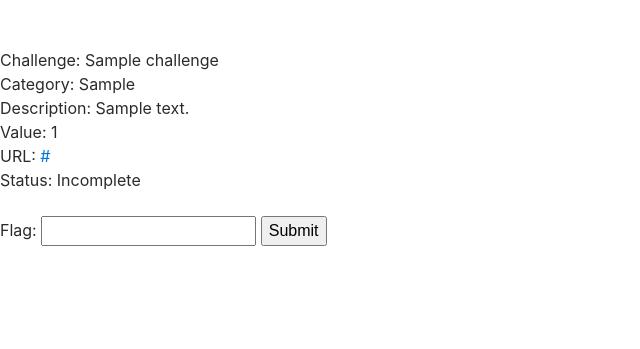
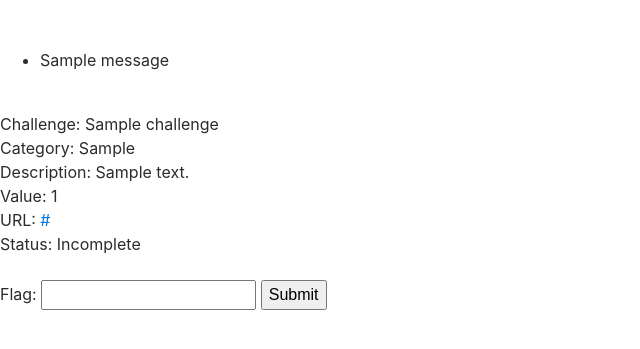
Before and after one commit to OpenToAllCTF/OTA-University, a Django app: template ota_university/ctf_framework/templates/challenge/show.html in a window 1280 px wide. Shown: the part 106-455 px from the top of the page, without its empty margins (0-640 px from the left). Run offline with Django 3.2, Linux system fonts and the light colour scheme; the template is opened without the code that fills it: values that come from a table or form of the project are taken from there, others are empty; tables that the repository leaves empty hold one stand-in row (values such as "Sample post"); one stand-in notice (Sample message) is shown; parts of the project's set-up code (start-up, migrations or seed data) failed here and were passed over; some libraries are stand-ins or nearby versions.

Commit message:
Challenge #submit now redirects to #show. Django message system implemented. Logo URL updated.

```diff
--- a/ota_university/ctf_framework/templates/challenge/show.html
+++ b/ota_university/ctf_framework/templates/challenge/show.html
@@ -3,6 +3,16 @@
     {% if message %}
         {{ message }}<br><br><br>
     {% endif %}
+
+    {% if messages %}
+        <ul class="messages">
+            {% for message in messages %}
+                <li class="{{ message.tags }}">{{ message }}</li>
+            {% endfor %}
+        </ul>
+        <br>
+    {% endif %}
+
 
     Challenge: {{ challenge.name }}<br>
     Category: {{ challenge.category }}<br>
@@ -14,6 +24,7 @@
         Completed
     {% else %}
         Incomplete<br><br>
+
         <form action="{% url 'ctf_framework:challenge#submit' challenge.id %}" method="POST">
             {% csrf_token %}
             <label>Flag:
@@ -21,6 +32,7 @@
             </label>
             <input type="submit" value="Submit">
         </form>
+
     {% endif %}
 
 {% endblock %}
--- a/ota_university/ctf_framework/templates/layouts/base.html
+++ b/ota_university/ctf_framework/templates/layouts/base.html
@@ -15,7 +15,7 @@
 
 <body>
 <nav class="navbar navbar-expand-lg navbar-light bg-light">
-    <a class="navbar-brand" href="#"><img height="42" width="42" src="{% static "img/ota_logo.png" %}"/> University</a>
+    <a class="navbar-brand" href="{% url "ctf_framework:home#index" %}"><img height="42" width="42" src="{% static "img/ota_logo.png" %}"/> University</a>
     <button class="navbar-toggler" type="button" data-toggle="collapse" data-target="#navbarSupportedContent"
             aria-controls="navbarSupportedContent" aria-expanded="false" aria-label="Toggle navigation">
         <span class="navbar-toggler-icon"></span>
```
Also changed, not shown: ota_university/ctf_framework/views/challenge.py (+7 -6 lines).
